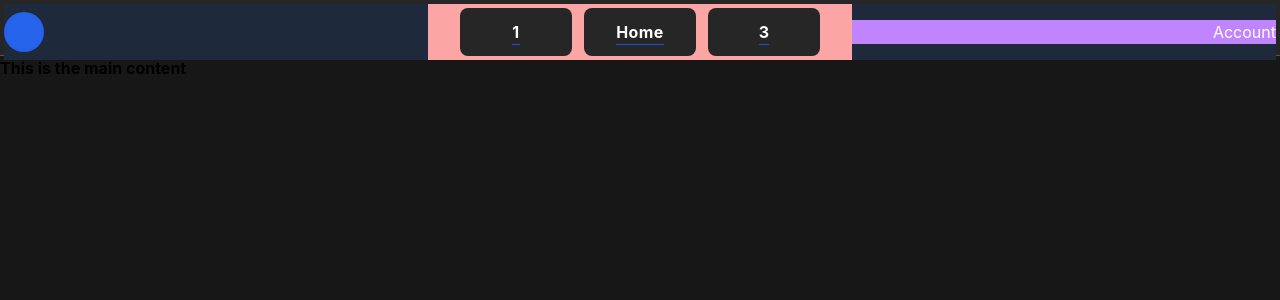
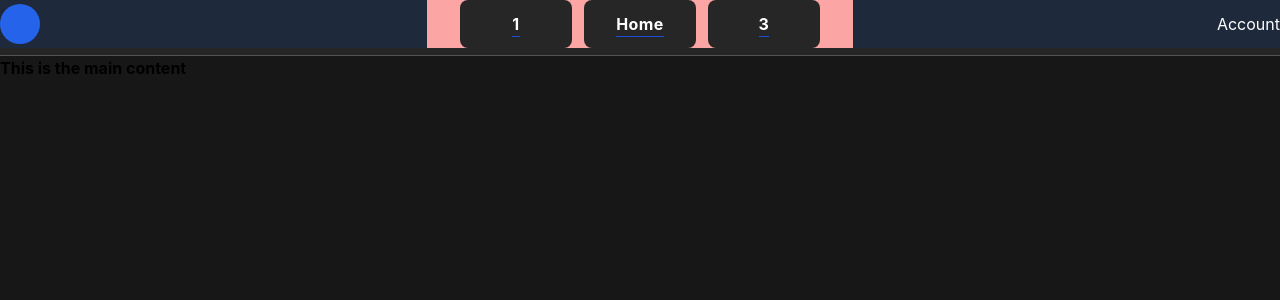
Before and after one commit to StickOnAStick/workup-frontend, a Next.js app: page / in a window 1280 px wide. Shown: the top 300 px of the page. Built offline with nearby package versions, Linux system fonts and the light colour scheme.

Commit message:
Inline-block background

```diff
--- a/app/GlobalNavBar.tsx
+++ b/app/GlobalNavBar.tsx
@@ -1,8 +1,7 @@
 import UnderOnSelectBtn from "../components/buttons/UnderOnSelectBtn";
 export default function GlobalNavBar () {
     return (
-        <div className="bg-neutral-800 h-28 md:h-14 border-b border-b-neutral-600 p-1">
-            <div className="h-14 md:hidden float-left"></div>
+        <div className="bg-neutral-800 h-28 md:h-14 border-b border-b-neutral-600 inline-block align-middle w-full">
             <div className="bg-slate-800 grid md:grid-cols-3 md:grid-rows-1 gap-3 md:gap-0 items-center grid-cols-2 grid-rows-2">
 
                 {/* Image to go here */}
@@ -11,7 +10,7 @@ export default function GlobalNavBar () {
 
                 </div>
 
-                <ul className="flex justify-center gap-3 text-white col-span-2 md:col-span-1 order-3 md:order-2 bg-red-300 p-1">
+                <ul className="flex justify-center gap-3 text-white col-span-2 md:col-span-1 order-3 md:order-2 bg-red-300 h-full">
                     <li>
                         <UnderOnSelectBtn>1</UnderOnSelectBtn>
                     </li>
@@ -24,7 +23,7 @@ export default function GlobalNavBar () {
 
                 </ul>
 
-                <div className="flex justify-end text-white bg-purple-400 order-2 md:order-3">Account</div>
+                <div className="flex justify-end text-white order-2 md:order-3">Account</div>
             </div>
         </div>
     );
--- a/components/buttons/UnderOnSelectBtn.tsx
+++ b/components/buttons/UnderOnSelectBtn.tsx
@@ -9,7 +9,7 @@ export default function UnderOnSelectBtn ({
     children: React.ReactNode
 }) {
     return (
-    <div className="bg-neutral-800 hover:bg-neutral-700 w-28 h-12 rounded-lg flex justify-center items-center hover:cursor-pointer font-bold tracking-wide ">
+    <div className="bg-neutral-800 hover:bg-neutral-700 w-20 h-12  sm:w-28 sm:h-12 rounded-lg flex justify-center items-center hover:cursor-pointer font-bold tracking-wide ">
         <span className=" border-b border-b-blue-700 ">
             {children}
         </span>
--- a/styles/dist.css
+++ b/styles/dist.css
@@ -513,10 +513,6 @@ video {
   --tw-backdrop-sepia:  ;
 }
 
-.relative {
-  position: relative;
-}
-
 .order-3 {
   order: 3;
 }
@@ -529,20 +525,12 @@ video {
   grid-column: span 2 / span 2;
 }
 
-.float-right {
-  float: right;
-}
-
 .float-left {
   float: left;
 }
 
-.float-none {
-  float: none;
-}
-
-.m-2 {
-  margin: 0.5rem;
+.inline-block {
+  display: inline-block;
 }
 
 .flex {
@@ -557,16 +545,16 @@ video {
   height: 7rem;
 }
 
+.h-14 {
+  height: 3.5rem;
+}
+
 .h-10 {
   height: 2.5rem;
 }
 
 .h-full {
   height: 100%;
-}
-
-.h-14 {
-  height: 3.5rem;
 }
 
 .h-12 {
@@ -581,12 +569,20 @@ video {
   width: 7rem;
 }
 
+.w-full {
+  width: 100%;
+}
+
+.w-16 {
+  width: 4rem;
+}
+
+.w-20 {
+  width: 5rem;
+}
+
 .flex-grow {
   flex-grow: 1;
-}
-
-.origin-center {
-  transform-origin: center;
 }
 
 .grid-cols-2 {
@@ -615,10 +611,6 @@ video {
 
 .gap-3 {
   gap: 0.75rem;
-}
-
-.gap-5 {
-  gap: 1.25rem;
 }
 
 .self-center {
@@ -662,6 +654,11 @@ video {
   background-color: rgb(37 99 235 / var(--tw-bg-opacity));
 }
 
+.bg-red-300 {
+  --tw-bg-opacity: 1;
+  background-color: rgb(252 165 165 / var(--tw-bg-opacity));
+}
+
 .bg-purple-400 {
   --tw-bg-opacity: 1;
   background-color: rgb(192 132 252 / var(--tw-bg-opacity));
@@ -672,25 +669,12 @@ video {
   background-color: rgb(23 23 23 / var(--tw-bg-opacity));
 }
 
-.bg-red-300 {
-  --tw-bg-opacity: 1;
-  background-color: rgb(252 165 165 / var(--tw-bg-opacity));
-}
-
 .p-1 {
   padding: 0.25rem;
 }
 
-.p-3 {
-  padding: 0.75rem;
-}
-
-.p-2 {
-  padding: 0.5rem;
-}
-
-.text-center {
-  text-align: center;
+.align-middle {
+  vertical-align: middle;
 }
 
 .font-bold {
@@ -738,6 +722,16 @@ a {
   background-color: rgb(64 64 64 / var(--tw-bg-opacity));
 }
 
+@media (min-width: 640px) {
+  .sm\:h-12 {
+    height: 3rem;
+  }
+
+  .sm\:w-28 {
+    width: 7rem;
+  }
+}
+
 @media (min-width: 768px) {
   .md\:order-2 {
     order: 2;
```
